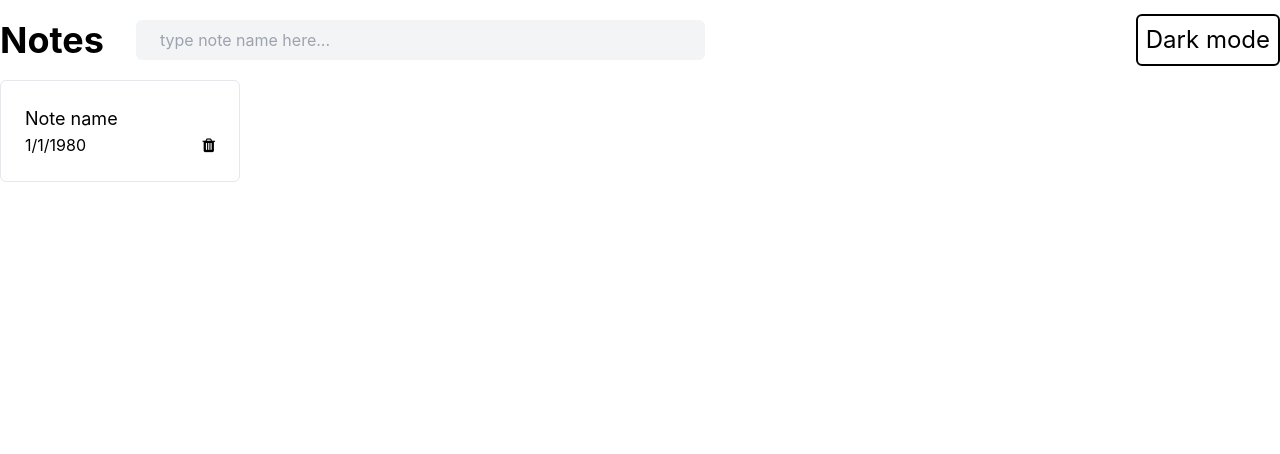
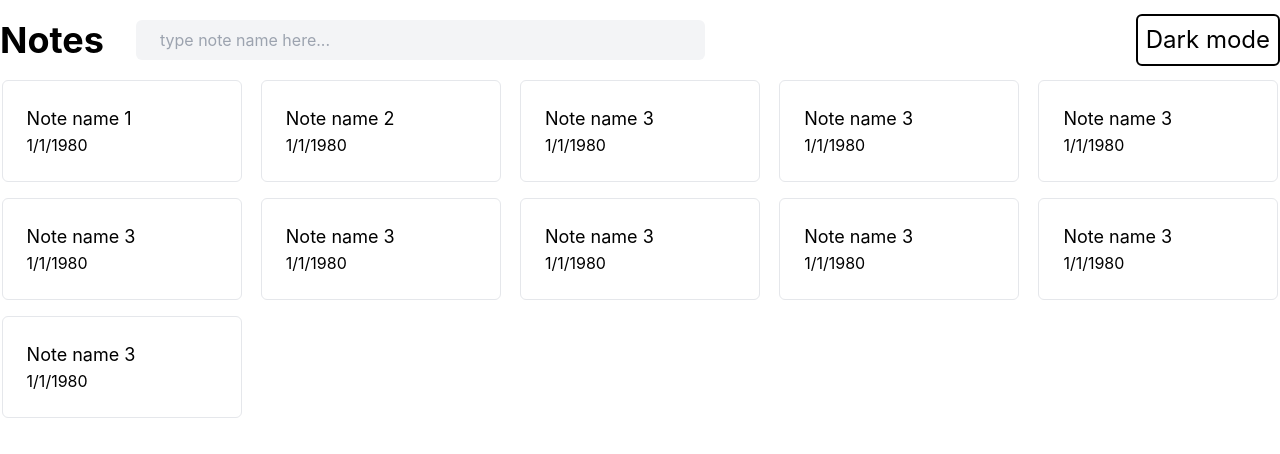
Before and after one commit to puzanovkirill/notes, a React (Create React App) app: page / in a window 1280 px wide. Shown: the top 454 px of the page. Built offline with nearby package versions, Linux system fonts and the light colour scheme.

Commit message:
feat: notes list

```diff
--- a/src/App.js
+++ b/src/App.js
@@ -1,5 +1,5 @@
 import Navbar from './components/Navbar';
-import Note from './components/Note';
+import NotesList from './components/NotesList';
 
 function App() {
    //note format
@@ -11,12 +11,79 @@ function App() {
    color: color,
    }
     */
-
+   const notesArray = [
+      {
+         id: Math.random(),
+         header: 'Note name 1',
+         text: 'some text here',
+         date: '1/1/1980',
+      },
+      {
+         id: Math.random(),
+         header: 'Note name 2',
+         text: 'some text here',
+         date: '1/1/1980',
+      },
+      {
+         id: Math.random(),
+         header: 'Note name 3',
+         text: 'some text here',
+         date: '1/1/1980',
+      },
+      {
+         id: Math.random(),
+         header: 'Note name 3',
+         text: 'some text here',
+         date: '1/1/1980',
+      },
+      {
+         id: Math.random(),
+         header: 'Note name 3',
+         text: 'some text here',
+         date: '1/1/1980',
+      },
+      {
+         id: Math.random(),
+         header: 'Note name 3',
+         text: 'some text here',
+         date: '1/1/1980',
+      },
+      {
+         id: Math.random(),
+         header: 'Note name 3',
+         text: 'some text here',
+         date: '1/1/1980',
+      },
+      {
+         id: Math.random(),
+         header: 'Note name 3',
+         text: 'some text here',
+         date: '1/1/1980',
+      },
+      {
+         id: Math.random(),
+         header: 'Note name 3',
+         text: 'some text here',
+         date: '1/1/1980',
+      },
+      {
+         id: Math.random(),
+         header: 'Note name 3',
+         text: 'some text here',
+         date: '1/1/1980',
+      },
+      {
+         id: Math.random(),
+         header: 'Note name 3',
+         text: 'some text here',
+         date: '1/1/1980',
+      },
+   ];
    return (
       <div className="App">
          <div className="container  mx-auto">
             <Navbar />
-            <Note />
+            <NotesList notes={notesArray} />
          </div>
       </div>
    );
--- a/src/components/Note.jsx
+++ b/src/components/Note.jsx
@@ -1,15 +1,28 @@
 import React, { useRef } from 'react';
 
-const Note = () => {
+const Note = ({ header, date }) => {
    const buttonRef = useRef();
 
+   const toggleButtonClass = () => {
+      buttonRef.current.classList.toggle('opacity-0');
+      buttonRef.current.classList.toggle('opacity-100');
+   };
    return (
-      <div className="w-60 min-h-60">
+      <div
+         className="w-60 min-h-60"
+         onMouseEnter={() => {
+            toggleButtonClass();
+         }}
+         onMouseLeave={() => toggleButtonClass()}
+      >
          <div className="p-6 border rounded-md w-full h-full flex justify-between flex-col">
-            <h2 className="break-all text-lg">Note name</h2>
+            <h2 className="break-all text-lg">{header}</h2>
             <div className="w-full flex justify-between">
-               <div>1/1/1980</div>
-               <button className="" ref={buttonRef}>
+               <div>{date}</div>
+               <button
+                  className="opacity-0 ease-in-out duration-300"
+                  ref={buttonRef}
+               >
                   <i className="fa fa-trash"></i>
                </button>
             </div>
--- /dev/null
+++ b/src/components/NotesList.jsx
@@ -0,0 +1,14 @@
+import React from 'react';
+import Note from './Note';
+
+const NotesList = ({ notes }) => {
+   return (
+      <div className="grid gap-4 xl:grid-cols-5 lg:grid-cols-4 md:grid-cols-  3 sm:grid-cols-2 grid-cols-1 justify-items-center">
+         {notes.map((item) => {
+            return <Note key={item.id} header={item.header} date={item.date} />;
+         })}
+      </div>
+   );
+};
+
+export default NotesList;
```
